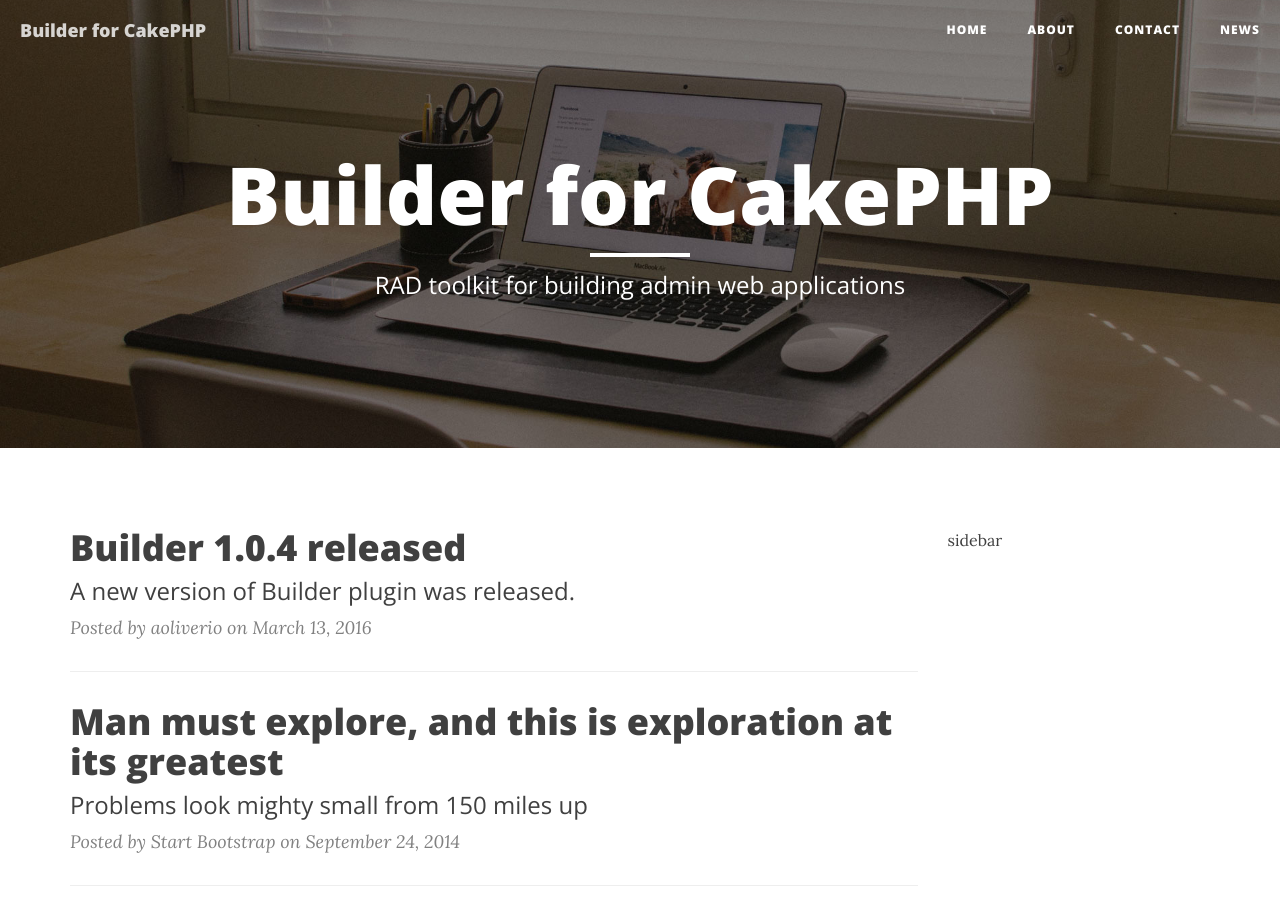
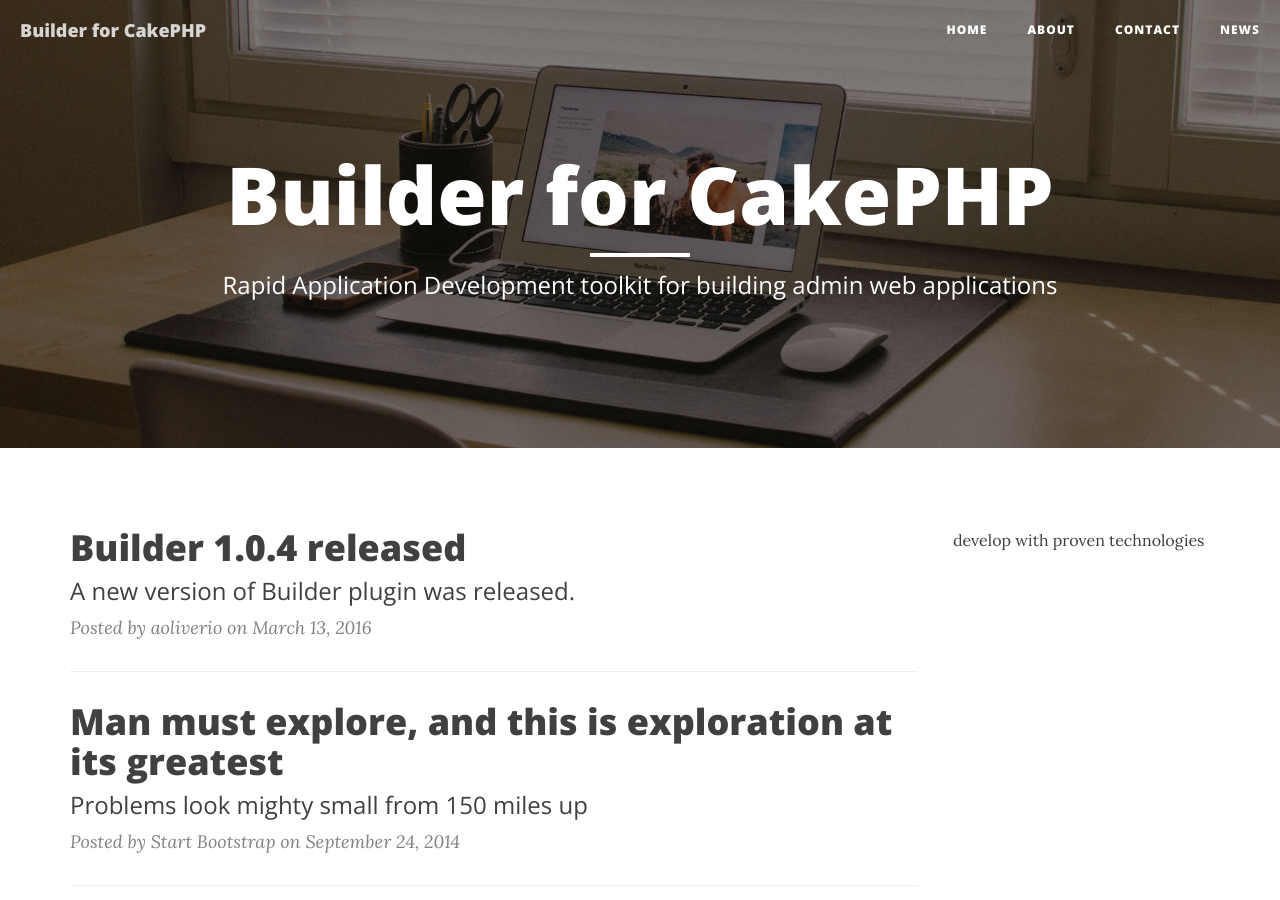
Before and after one commit to aoliverio/builder, a Jekyll site: the page built from index.html, in a window 1280 px wide and 900 px high. Built offline with Jekyll 4.4.1, drawn with Linux system fonts in a browser that asks for light colours; nearby versions of some CDN libraries; the list of posts is cut into pages by our own code.

Commit message:
Initial commit

```diff
--- a/_layouts/page.html
+++ b/_layouts/page.html
@@ -22,8 +22,8 @@ layout: default
         <div class="col-md-9">
             {{ content }}
         </div>
-        <div class="col-md-3">
-            <p>sidebar</p>
+        <div class="text-center">
+            <p>develop with proven technologies</p>
         </div>
     </div>
 </div>
--- a/_layouts/post.html
+++ b/_layouts/post.html
@@ -38,8 +38,10 @@ layout: default
                     {% endif %}
                 </ul>
             </div>
-            <div class="col-md-9">
-                <p>sidebar</p>
+            <div class="col-md-3">
+                <div class="well">
+                    <p>sidebar</p>
+                </div>
             </div>
         </div>
     </div>
--- a/index.html
+++ b/index.html
@@ -1,6 +1,6 @@
 ---
 layout: page
-description: "RAD toolkit for building admin web applications"
+description: "Rapid Application Development toolkit for building admin web applications"
 ---
 
 {% for post in paginator.posts %}
```
